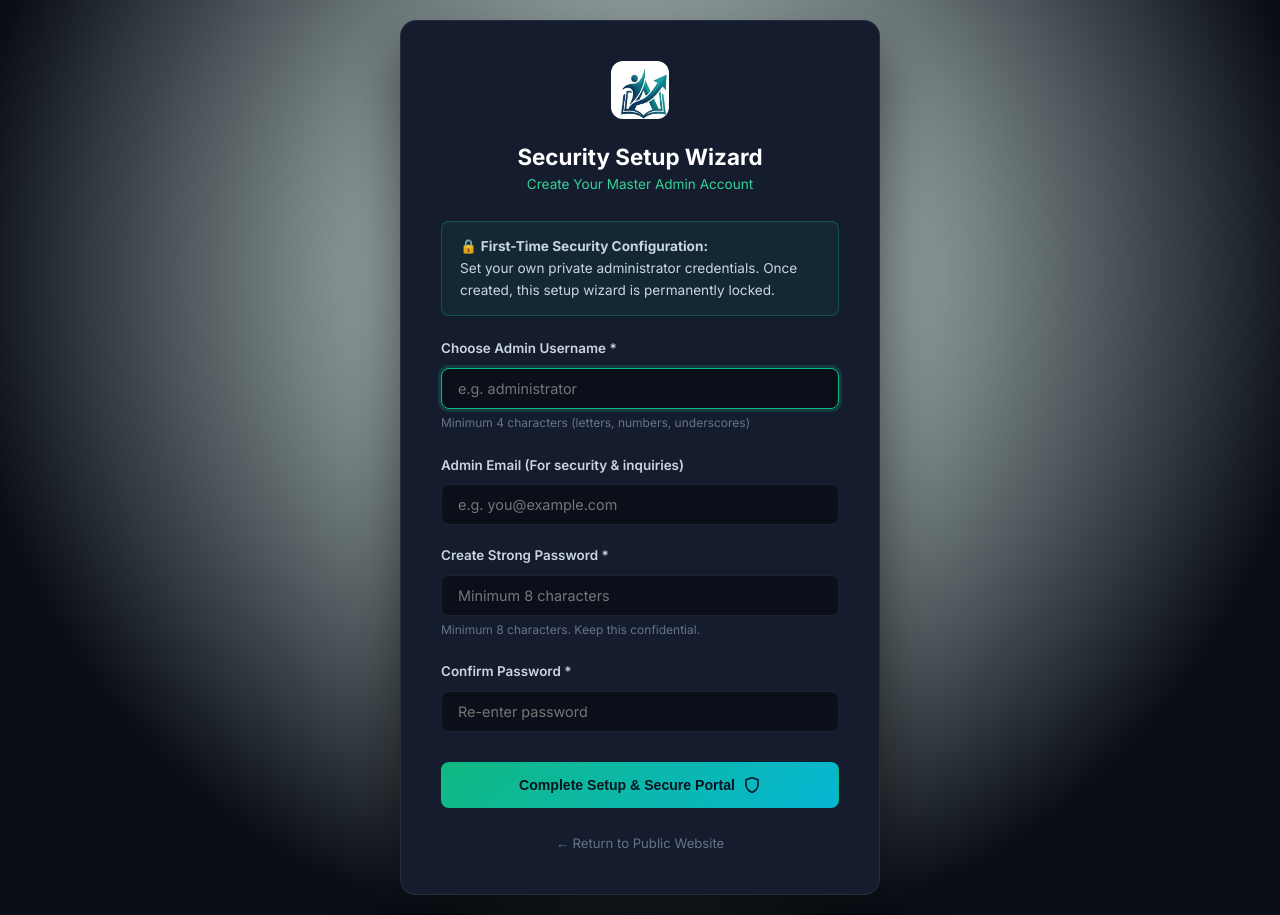
After one commit to coderflame86-creator/anjum, a PHP site: page /admin/setup.php in a window 1280 px wide. The commit adds this page. Run offline with PHP 8.4, Linux system fonts and the light colour scheme; data comes from the database, SQL or seed files in the repository; both versions use the stored data as it was after the commit; some libraries are stand-ins or nearby versions.

Commit message:
Remove hardcoded default credentials and implement secure setup wizard with brute force protection

```diff
--- a/admin/auth.php
+++ b/admin/auth.php
@@ -2,6 +2,11 @@
 // admin/auth.php - Authentication verification helper
 
 require_once __DIR__ . '/../includes/functions.php';
+
+if (!admin_exists()) {
+    header("Location: setup.php");
+    exit;
+}
 
 if (!isset($_SESSION['admin_logged_in']) || $_SESSION['admin_logged_in'] !== true) {
     header("Location: login.php");
--- /dev/null
+++ b/admin/setup.php
@@ -0,0 +1,121 @@
+<?php
+// admin/setup.php - Initial Administrator Account Creation Wizard
+require_once __DIR__ . '/../includes/functions.php';
+
+// If an administrator already exists, setup is permanently locked
+if (admin_exists()) {
+    header("Location: login.php");
+    exit;
+}
+
+$error = '';
+
+if (($_SERVER['REQUEST_METHOD'] ?? 'GET') === 'POST') {
+    $csrf = $_POST['csrf_token'] ?? '';
+    if (!verify_csrf_token($csrf)) {
+        $error = 'Security session expired. Please refresh and try again.';
+    } else {
+        $username = trim($_POST['username'] ?? '');
+        $email = trim($_POST['email'] ?? '');
+        $password = $_POST['password'] ?? '';
+        $confirmPassword = $_POST['confirm_password'] ?? '';
+
+        if (empty($username) || empty($password)) {
+            $error = 'Please fill in all required fields.';
+        } elseif (strlen($username) < 4) {
+            $error = 'Username must be at least 4 characters long.';
+        } elseif (!preg_match('/^[a-zA-Z0-9_\-\.]+$/', $username)) {
+            $error = 'Username can only contain letters, numbers, hyphens, and underscores.';
+        } elseif (strlen($password) < 8) {
+            $error = 'Password must be at least 8 characters long for security.';
+        } elseif ($password !== $confirmPassword) {
+            $error = 'Password and confirmation do not match.';
+        } else {
+            // Hash password securely with bcrypt cost 12
+            $hash = password_hash($password, PASSWORD_BCRYPT, ['cost' => 12]);
+
+            $stmt = $db->prepare("INSERT INTO admins (username, password, email) VALUES (?, ?, ?)");
+            $stmt->execute([$username, $hash, $email]);
+            $adminId = $db->lastInsertId();
+
+            // Secure login session
+            session_regenerate_id(true);
+            $_SESSION['admin_logged_in'] = true;
+            $_SESSION['admin_id'] = $adminId;
+            $_SESSION['admin_username'] = $username;
+
+            set_flash('success', 'Administrator account created successfully! Your portal is now secured.');
+            header("Location: index.php");
+            exit;
+        }
+    }
+}
+?>
+<!DOCTYPE html>
+<html lang="en">
+<head>
+    <meta charset="utf-8">
+    <meta name="viewport" content="width=device-width, initial-scale=1.0">
+    <title>Initial Security Setup | Anjum Iqbal</title>
+    <link rel="preconnect" href="https://fonts.googleapis.com">
+    <link rel="preconnect" href="https://fonts.gstatic.com" crossorigin>
+    <link href="https://fonts.googleapis.com/css2?family=Inter:wght@400;500;600;700;800&display=swap" rel="stylesheet">
+    <link rel="stylesheet" href="../assets/css/admin.css">
+    <link rel="icon" type="image/jpeg" href="../assets/images/logo.jpg">
+</head>
+<body class="login-body">
+    <div class="login-card" style="max-width: 480px;">
+        <div class="login-logo">
+            <img src="../assets/images/logo.jpg" alt="Logo" onerror="this.src='../logo.jpg'">
+            <h2>Security Setup Wizard</h2>
+            <p style="color: var(--adm-emerald-light);">Create Your Master Admin Account</p>
+        </div>
+
+        <div style="background: rgba(16, 185, 129, 0.08); border: 1px solid rgba(16, 185, 129, 0.3); border-radius: var(--radius-sm); padding: 14px 18px; margin-bottom: 22px; font-size: 0.85rem; color: #cbd5e1; line-height: 1.6;">
+            🔒 <strong>First-Time Security Configuration:</strong><br>
+            Set your own private administrator credentials. Once created, this setup wizard is permanently locked.
+        </div>
+
+        <?php if (!empty($error)): ?>
+            <div class="adm-alert danger" style="margin-bottom: 20px;">
+                <span><?= clean($error) ?></span>
+            </div>
+        <?php endif; ?>
+
+        <form method="POST" action="setup.php">
+            <input type="hidden" name="csrf_token" value="<?= csrf_token() ?>">
+
+            <div class="adm-form-group">
+                <label for="username">Choose Admin Username *</label>
+                <input type="text" id="username" name="username" class="adm-input" placeholder="e.g. administrator" value="<?= clean($_POST['username'] ?? '') ?>" required autofocus>
+                <small style="color: var(--adm-text-muted); font-size: 0.75rem;">Minimum 4 characters (letters, numbers, underscores)</small>
+            </div>
+
+            <div class="adm-form-group">
+                <label for="email">Admin Email (For security & inquiries)</label>
+                <input type="email" id="email" name="email" class="adm-input" placeholder="e.g. you@example.com" value="<?= clean($_POST['email'] ?? '') ?>">
+            </div>
+
+            <div class="adm-form-group">
+                <label for="password">Create Strong Password *</label>
+                <input type="password" id="password" name="password" class="adm-input" placeholder="Minimum 8 characters" required>
+                <small style="color: var(--adm-text-muted); font-size: 0.75rem;">Minimum 8 characters. Keep this confidential.</small>
+            </div>
+
+            <div class="adm-form-group">
+                <label for="confirm_password">Confirm Password *</label>
+                <input type="password" id="confirm_password" name="confirm_password" class="adm-input" placeholder="Re-enter password" required>
+            </div>
+
+            <button type="submit" class="adm-btn adm-btn-primary" style="width: 100%; justify-content: center; margin-top: 10px; padding: 13px;">
+                <span>Complete Setup & Secure Portal</span>
+                <svg width="18" height="18" viewBox="0 0 24 24" fill="none" stroke="currentColor" stroke-width="2"><path d="M12 22s8-4 8-10V5l-8-3-8 3v7c0 6 8 10 8 10z"/></svg>
+            </button>
+        </form>
+
+        <div style="text-align: center; margin-top: 25px; font-size: 0.82rem;">
+            <a href="../index.php" style="color: var(--adm-text-muted);">&larr; Return to Public Website</a>
+        </div>
+    </div>
+</body>
+</html>
--- a/includes/db.php
+++ b/includes/db.php
@@ -61,14 +61,6 @@ try {
             created_at DATETIME DEFAULT CURRENT_TIMESTAMP
         );
     ");
-
-    // Seed default admin if table is empty
-    $stmt = $db->query("SELECT COUNT(*) as count FROM admins");
-    if ($stmt->fetch()['count'] == 0) {
-        $defaultPassword = password_hash('admin123', PASSWORD_BCRYPT);
-        $insertAdmin = $db->prepare("INSERT INTO admins (username, password, email) VALUES (?, ?, ?)");
-        $insertAdmin->execute(['admin', $defaultPassword, 'contact.anjum3@gmail.com']);
-    }
 
     // Seed default site settings if table is empty
     $stmt = $db->query("SELECT COUNT(*) as count FROM site_settings");
--- a/includes/functions.php
+++ b/includes/functions.php
@@ -9,10 +9,39 @@ if (session_status() === PHP_SESSION_NONE) {
     if (is_dir($sessionDir) && is_writable($sessionDir)) {
         session_save_path($sessionDir);
     }
+
+    // Secure Session Cookie Settings
+    if (!headers_sent()) {
+        @ini_set('session.cookie_httponly', 1);
+        @ini_set('session.use_only_cookies', 1);
+        @ini_set('session.cookie_samesite', 'Strict');
+    }
+
     @session_start();
 }
 
+// Security HTTP Headers
+if (!headers_sent()) {
+    header('X-Frame-Options: SAMEORIGIN');
+    header('X-Content-Type-Options: nosniff');
+    header('X-XSS-Protection: 1; mode=block');
+    header('Referrer-Policy: strict-origin-when-cross-origin');
+}
+
 require_once __DIR__ . '/db.php';
+
+/**
+ * Check if an administrator account has been set up
+ */
+function admin_exists() {
+    global $db;
+    try {
+        $stmt = $db->query("SELECT COUNT(*) FROM admins");
+        return ((int)$stmt->fetchColumn()) > 0;
+    } catch (Exception $e) {
+        return false;
+    }
+}
 
 /**
  * Fetch a site setting value by key
```
Also changed, not shown: admin/login.php (+49 -15 lines), .htaccess, README.md, data/.htaccess (added), data/database.sqlite, 2 other files.
